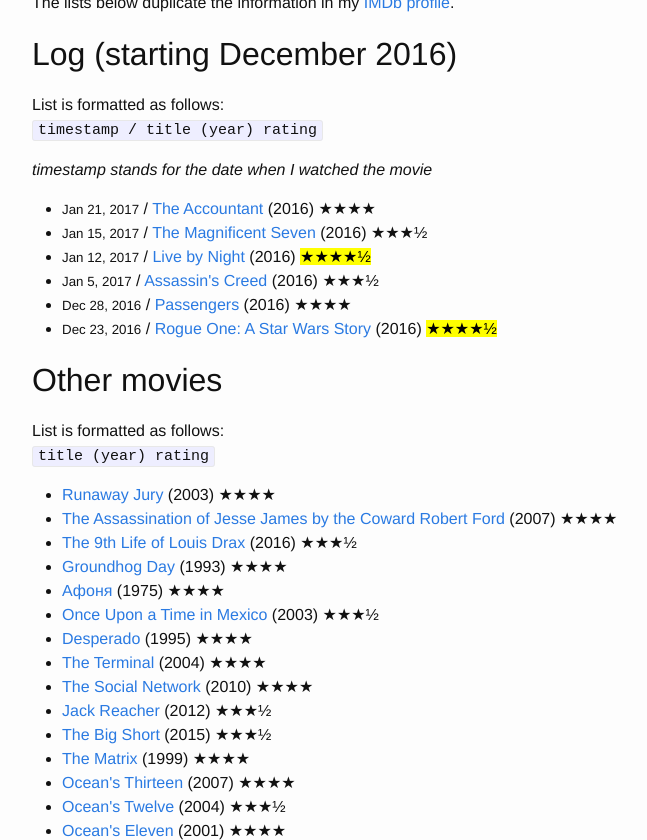
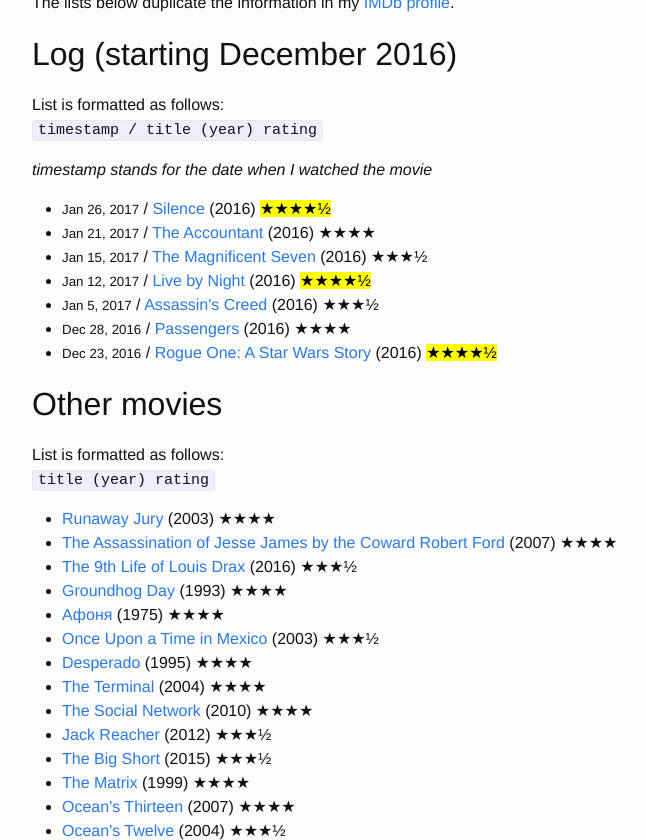
Before and after one commit to aspyatkin/personal-website, a Jekyll site: the page built from movie-list.md, in a window 1280 px wide and 900 px high, scrolled down 452 px, cut to the strip 60-900 px from the top of the window. Shown: the whole strip, without its empty margins (238-885 px from the left). Built offline with Jekyll 4.4.1, drawn with Linux system fonts in a browser that asks for light colours.

Commit message:
Update movie list

```diff
--- a/movie-list.md
+++ b/movie-list.md
@@ -5,6 +5,12 @@
 permalink: /movie-list/
 top_ndx: 3
 log_list:
+  - date: 'Jan 26, 2017'
+    title: 'Silence'
+    year: 2016
+    rating: 4.5
+    url: 'http://www.imdb.com/title/tt0490215/'
+
   - date: 'Jan 21, 2017'
     title: 'The Accountant'
     year: 2016
```
